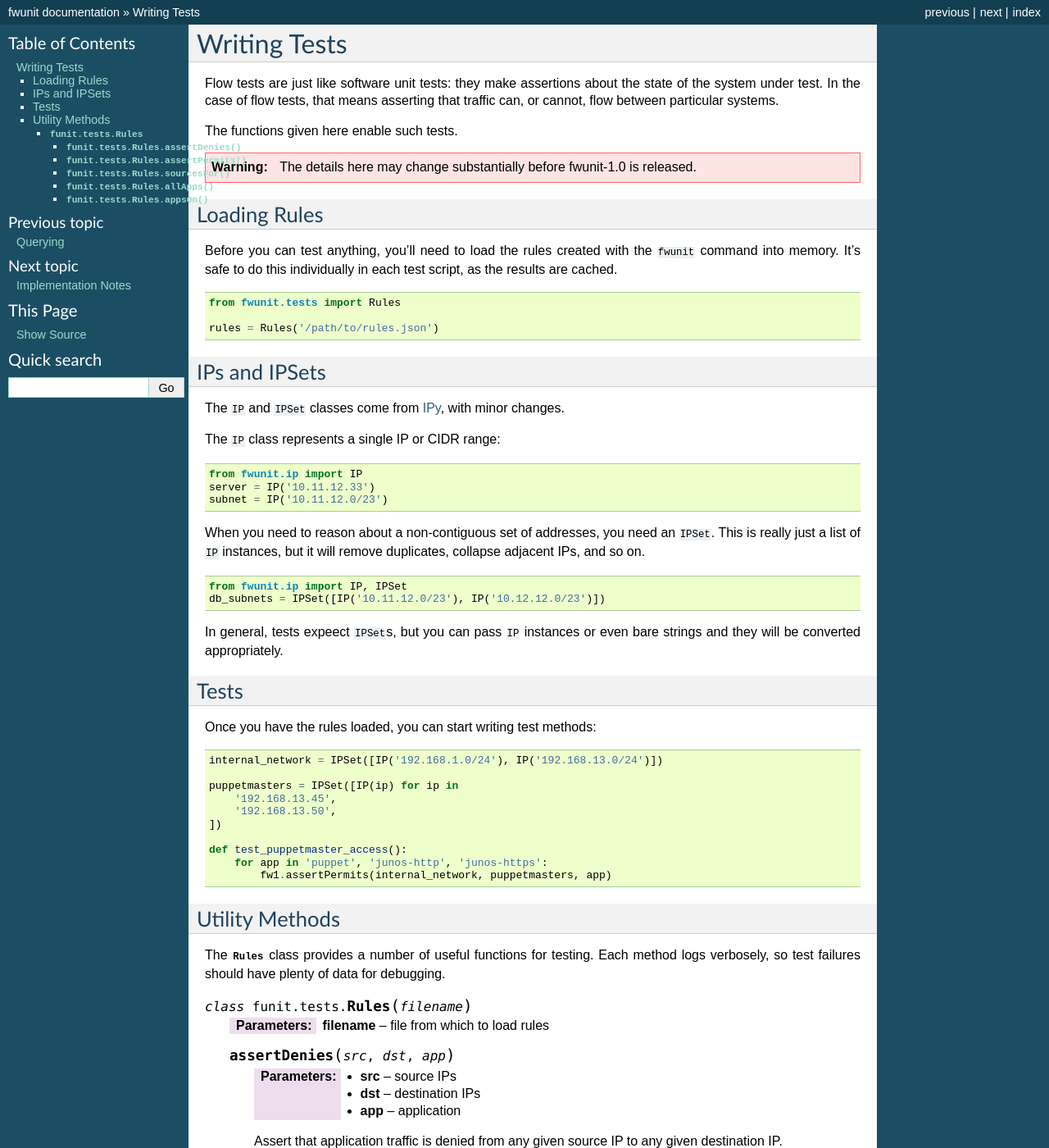
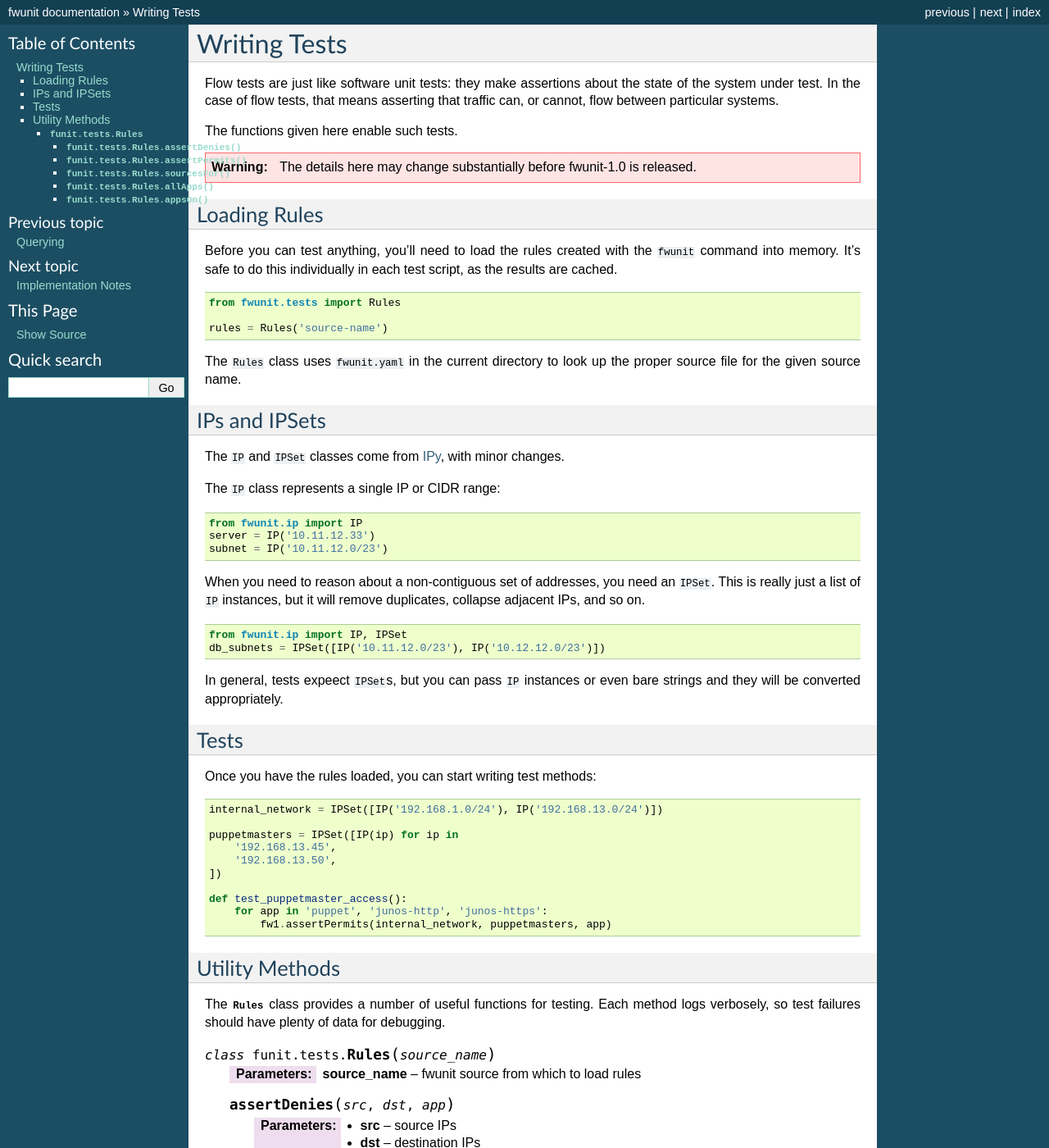
Before and after one commit to mozilla/build-fwunit, a Sphinx documentation site: the page built from docs/testing.rst, in a window 1280 px wide and 1400 px high. Shown: the whole window at 82% size. Built offline with Sphinx 7.4.7, drawn with Linux system fonts in a browser that asks for light colours; the version number could not be read and is left out.

Commit message:
Use named sources when loading tests

```diff
--- a/docs/testing.rst
+++ b/docs/testing.rst
@@ -20,7 +20,9 @@ It's safe to do this individually in each test script, as the results are cached
 
     from fwunit.tests import Rules
 
-    rules = Rules('/path/to/rules.json')
+    rules = Rules('source-name')
+
+The ``Rules`` class uses ``fwunit.yaml`` in the current directory to look up the proper source file for the given source name.
 
 IPs and IPSets
 --------------
@@ -63,9 +65,9 @@ Utility Methods
 The :class:`~fwunit.tests.Rules` class provides a number of useful functions for testing.
 Each method logs verbosely, so test failures should have plenty of data for debugging.
 
-.. py:class:: funit.tests.Rules(filename)
+.. py:class:: funit.tests.Rules(source_name)
 
-    :param filename: file from which to load rules
+    :param source_name: fwunit source from which to load rules
 
     .. py:method:: assertDenies(src, dst, app)
 
```
Also changed, not shown: 1 other file.
